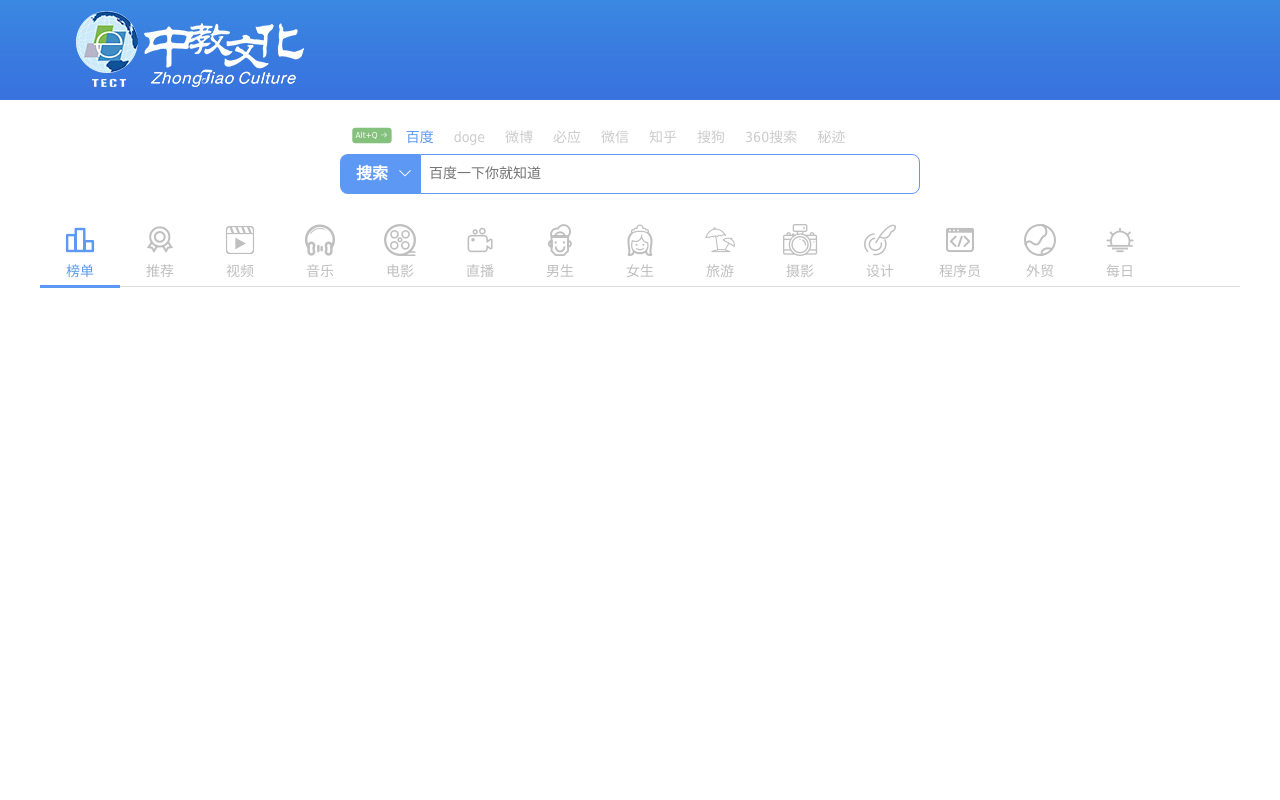
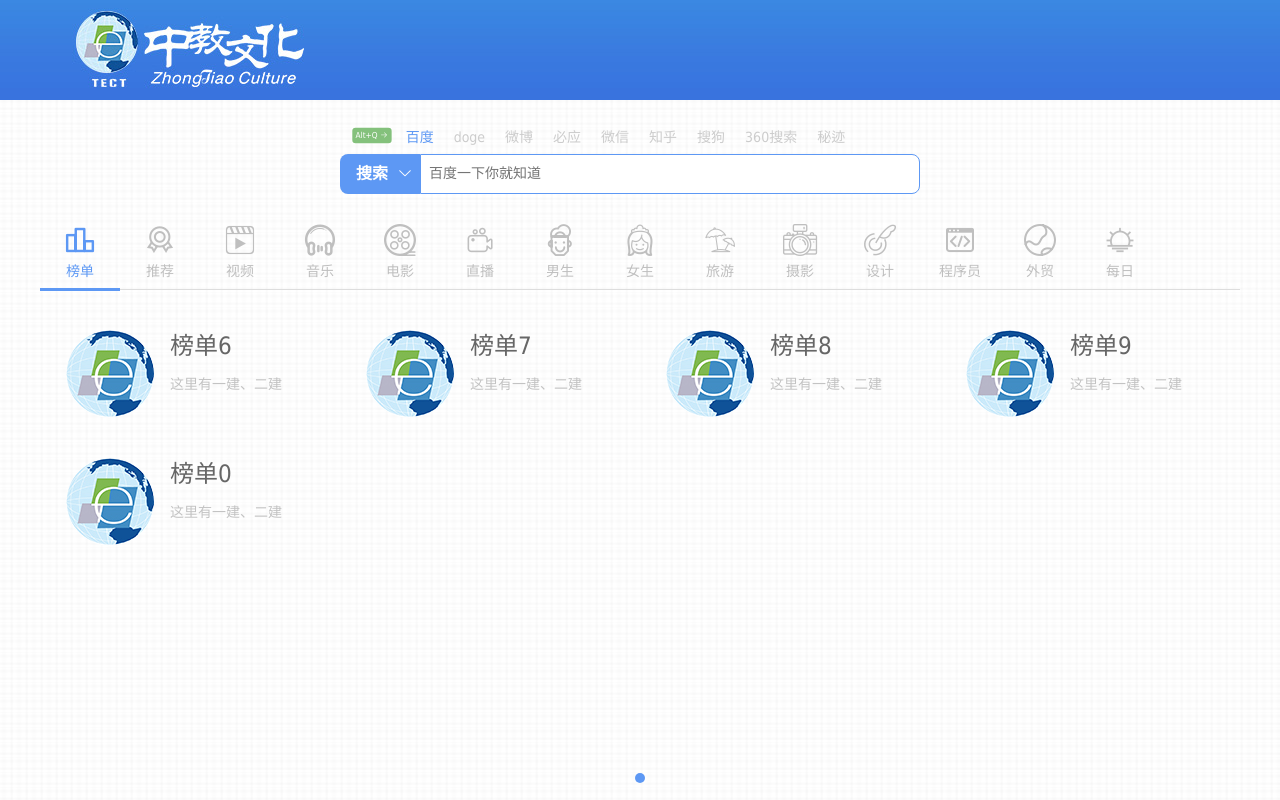
Before and after one commit to LeungZhenPang/unobb, a Vue app: page /#/bangdan in a window 1280 px wide. Built offline with nearby package versions, Linux system fonts and the light colour scheme.

Commit message:
完成基本结构

```diff
--- a/src/App.vue
+++ b/src/App.vue
@@ -6,65 +6,79 @@
     <div class="router-nav">
       <ul class="clearfix">
         <router-link
-        v-for="(item,index) in routerNavData"
-        :key="index"
-        :class="{active: routerNavIndex == index}"
-        @click.native="routerNavIndex = index"
-        :to="'/'+ item.link"
-        tag="li">
-          <span class="iconfont" :class="item.icon"></span><br>
+          v-for="(item,index) in routerNavData"
+          :key="index"
+          :class="{active: item.link == $route.params.name}"
+          @click.native="routerNavIndex = index"
+          :to="'/'+ item.link"
+          tag="li"
+        >
+          <span class="iconfont" :class="item.icon"></span>
+          <br />
           {{item.name}}
+          <div class="line"></div>
         </router-link>
       </ul>
-      <div class="line" :style="{left:routerNavIndex * 80 + 'px'}"></div>
     </div>
 
     <router-view></router-view>
-
   </div>
 </template>
 
 <script>
-import './assets/font/iconfont.css'
-import Nav from './components/Nav'
+import "./assets/font/iconfont.css";
+import Nav from "./components/Nav";
 export default {
-  name: 'app',
+  name: "app",
   data() {
     return {
-      routerNavIndex: 0,    //路由导航索引
-      routerNavData: [      //路由导航渲染数据
-        {name: '榜单', link: 'bangdan', icon: 'icon-bangdan'},
-        {name: '推荐', link: 'tuijian', icon: 'icon-tuijian'},
-        {name: '视频', link: 'shipin', icon: 'icon-shipin'},
-        {name: '音乐', link: 'yinyue', icon: 'icon-tubiaozhizuomobanyihuifu-'},
-        {name: '电影', link: 'dianying', icon: 'icon-dianying'},
-        {name: '直播', link: 'zhibo', icon: 'icon-airudiantubiaohuizhi-zhuanqu_zhibojian'},
-        {name: '男生', link: 'nansheng', icon: 'icon-nanxing'},
-        {name: '女生', link: 'nvsheng', icon: 'icon-iconnvhai'},
-        {name: '旅游', link: 'lvyou', icon: 'icon-lvyou'},
-        {name: '摄影', link: 'sheying', icon: 'icon-ziyuan'},
-        {name: '设计', link: 'sheji', icon: 'icon-shejishi1'},
-        {name: '程序员', link: 'chengxuyuan', icon: 'icon-daimaguanli'},
-        {name: '外贸', link: 'waimao', icon: 'icon-maoyijinchukoulingshoupifa'},
-        {name: '每日', link: 'meiri', icon: 'icon-taiyang'}
+      routerNavData: [
+        //路由导航渲染数据
+        { name: "榜单", link: "bangdan", icon: "icon-bangdan" },
+        { name: "推荐", link: "tuijian", icon: "icon-tuijian" },
+        { name: "视频", link: "shipin", icon: "icon-shipin" },
+        {
+          name: "音乐",
+          link: "yinyue",
+          icon: "icon-tubiaozhizuomobanyihuifu-"
+        },
+        { name: "电影", link: "dianying", icon: "icon-dianying" },
+        {
+          name: "直播",
+          link: "zhibo",
+          icon: "icon-airudiantubiaohuizhi-zhuanqu_zhibojian"
+        },
+        { name: "男生", link: "nansheng", icon: "icon-nanxing" },
+        { name: "女生", link: "nvsheng", icon: "icon-iconnvhai" },
+        { name: "旅游", link: "lvyou", icon: "icon-lvyou" },
+        { name: "摄影", link: "sheying", icon: "icon-ziyuan" },
+        { name: "设计", link: "sheji", icon: "icon-shejishi1" },
+        { name: "程序员", link: "chengxuyuan", icon: "icon-daimaguanli" },
+        {
+          name: "外贸",
+          link: "waimao",
+          icon: "icon-maoyijinchukoulingshoupifa"
+        },
+        { name: "每日", link: "meiri", icon: "icon-taiyang" }
       ]
-    }
+    };
   },
   components: {
     Nav
   }
-}
+};
 </script>
 
 <style lang="less" scoped>
 @baseColor: #5d98f4;
-body {
-  background:url('./assets/images/body_bg.jpg')
+#app {
+  height: 100%;
+  background: url("./assets/images/body_bg.jpg");
 }
 .router-nav {
   position: relative;
   width: 1200px;
-  margin: 30px auto;
+  margin: 30px auto 20px;
   border-bottom: 1px solid #ddd;
   li {
     float: left;
@@ -79,6 +93,9 @@
     }
     &.active {
       color: @baseColor;
+      .line {
+        width: 80px;
+      }
     }
     span {
       font-size: 32px;
@@ -87,12 +104,13 @@
     }
   }
   .line {
-    position: absolute;
-    bottom: -2px;
-    width: 80px;
+    position: relative;
+    top: 10px;
+    margin: 0 auto;
+    width: 0px;
     height: 3px;
     background: @baseColor;
-    transition: all .3s ease-in-out
+    transition: all 0.3s ease-in-out;
   }
 }
 </style>
--- a/src/assets/css/reset.css
+++ b/src/assets/css/reset.css
@@ -11,7 +11,7 @@
 body,
 button, input, select, textarea { /* for ie */
     /*font: 14px/1 Tahoma, Helvetica, Arial, "宋体", sans-serif;*/
-    font: 14px/1 Tahoma, Helvetica, Arial, "\5b8b\4f53", sans-serif; /* 用 ascii 字符表示，使得在任何编码下都无问题 */
+    font: 14px/1 "Microsoft YaHei", Tahoma, Helvetica, Arial, "\5b8b\4f53", sans-serif; /* 用 ascii 字符表示，使得在任何编码下都无问题 */
 }
 
 h1 { font-size: 18px; /* 18px / 12px = 1.5 */ }
@@ -73,3 +73,7 @@
 .clearfix { zoom: 1; }
 .tb:before { content: ""; display: table; }
 div, li, ul { box-sizing: border-box; }
+body,html {
+    width: 100%;
+    height: 100%;
+}
--- a/src/router/index.js
+++ b/src/router/index.js
@@ -1,10 +1,12 @@
 import Vue from 'vue'
 import VueRouter from 'vue-router'
+import IconView from '../views/icon-view/IconView.vue'
 
 Vue.use(VueRouter)
 
 const routes = [
-
+  { path: '/', redirect: '/bangdan' },
+  { path: '/:name', component: IconView,}
 ]
 
 const router = new VueRouter({
--- /dev/null
+++ b/src/views/icon-view/IconView.vue
@@ -0,0 +1,225 @@
+<template>
+  <div class="wrap" @mousewheel="go">
+    <ul class="clearfix content" v-for="(items,index) in curData" :key='index' v-show='curIndex == index'>
+      <li v-for="(item,n) in items">
+        <a class="clearfix" :href="item.link" :key='n' target='_blank'>
+          <img :src='"./images/"+item.pic+".jpg"' :alt="item.name" />
+          <div>
+            <h3>{{item.name}}</h3>
+            <p>{{item.description}}</p>
+          </div>
+        </a>
+      </li>
+    </ul>
+    <ul class="clearfix xiaoyuandian" :style="{marginLeft: -curData.length * 10 + 'px'}">
+      <li v-for="(items,index) in curData" :class="{active:curIndex == index}" :key='index' @click="curIndex = index"></li>
+    </ul>
+  </div>
+</template>
+
+<script>
+export default {
+  data() {
+    return {
+      curIndex: 0, //当前索引
+      curData: [], //当前显示数据
+      showCount: 4,        //显示网页数
+      webData: {
+        tuijian: [
+          {
+            name: "推荐1",
+            description: "这里有一建、二建",
+            pic: "zhongjiaowenhua",
+            link: "https://www.baidu.com"
+          },
+          {
+            name: "推荐2",
+            description: "这里有一建、二建",
+            pic: "zhongjiaowenhua",
+            link: "https://www.baidu.com"
+          },
+          {
+            name: "推荐3",
+            description: "这里有一建、二建",
+            pic: "zhongjiaowenhua",
+            link: "https://www.baidu.com"
+          },
+          {
+            name: "推荐4",
+            description: "这里有一建、二建",
+            pic: "zhongjiaowenhua",
+            link: "https://www.baidu.com"
+          },
+          {
+            name: "推荐5",
+            description: "这里有一建、二建",
+            pic: "zhongjiaowenhua",
+            link: "https://www.baidu.com"
+          }
+        ],
+        bangdan: [
+          {
+            name: "榜单6",
+            description: "这里有一建、二建",
+            pic: "zhongjiaowenhua",
+            link: "https://www.baidu.com"
+          },
+          {
+            name: "榜单7",
+            description: "这里有一建、二建",
+            pic: "zhongjiaowenhua",
+            link: "https://www.baidu.com"
+          },
+          {
+            name: "榜单8",
+            description: "这里有一建、二建",
+            pic: "zhongjiaowenhua",
+            link: "https://www.baidu.com"
+          },
+          {
+            name: "榜单9",
+            description: "这里有一建、二建",
+            pic: "zhongjiaowenhua",
+            link: "https://www.baidu.com"
+          },
+          {
+            name: "榜单0",
+            description: "这里有一建、二建",
+            pic: "zhongjiaowenhua",
+            link: "https://www.baidu.com"
+          }
+        ]
+      },
+    };
+  },
+  methods: {
+      //滚动切屏
+      go(){
+          if(event.wheelDelta < 0 && this.curIndex < this.curData.length-1) {
+              this.curIndex += 1
+          }else if (event.wheelDelta > 0 && this.curIndex > 0){
+              this.curIndex -= 1
+          }
+      },
+        //转换成二维数组
+      transformArr(arr) {
+        let remainHeigth = document.body.clientHeight - 310
+        this.showCount = parseInt(remainHeigth/128) * 4
+        this.curData = [];
+        let minArr = [];
+        arr.forEach((item, index) => {
+          minArr.push(item);
+          if (minArr.length == this.showCount || arr.length - 1 == index) {
+            this.curData.push(minArr);
+            minArr = [];
+          }
+        });
+        if(this.curIndex > this.curData.length-1){this.curIndex = this.curData.length - 1}  //页数变少时索引到最后页
+      }
+  },
+  watch: {
+    $route(to, from) {
+      this.transformArr(this.webData[this.$route.params.name])
+      this.curIndex = 0
+    }
+  },
+  created() {
+    this.transformArr(this.webData[this.$route.params.name])
+  },
+  mounted() {
+      //监听窗口变化转换数组
+    window.addEventListener('resize',() => {
+        this.transformArr(this.webData[this.$route.params.name])
+    })
+  }
+};
+</script>
+
+<style lang="less" scoped>
+.wrap {
+  width: 1200px;
+  margin: 0 auto;
+}
+.content {
+  li {
+    position: relative;
+    float: left;
+    width: 248px;
+    height: 88px;
+    margin: 20px 26px;
+    &:hover {
+      img {
+        top: -6px;
+      }
+      h3 {
+        color: #5d98f4;
+        margin-left: 4px;
+      }
+      &::after {
+        opacity: 0.6;
+      }
+    }
+    &::after {
+      content: "";
+      width: 60px;
+      height: 2px;
+      background: #000;
+      position: absolute;
+      left: 14px;
+      top: 88px;
+      border-radius: 50%;
+      -webkit-filter: blur(3px);
+      filter: blur(3px);
+      opacity: 0;
+      transition: all 0.2s ease-out;
+      -webkit-transition: all 0.2s ease-out;
+    }
+    img {
+      position: relative;
+      top: 0;
+      float: left;
+      border-radius: 44px;
+      transition: all 0.3s ease-out;
+    }
+    div {
+      float: left;
+      width: 144px;
+      padding-left: 16px;
+      h3 {
+        margin-bottom: 10px;
+        font-size: 24px;
+        line-height: 32px;
+        font-weight: 500;
+        color: #666;
+        transition: all 0.3s ease-out;
+      }
+      p {
+        font-size: 14px;
+        line-height: 24px;
+        color: #c3c3c3;
+        display: -webkit-box; /*将对象作为弹性伸缩盒子模型显示*/
+        -webkit-box-orient: vertical; /*设置或检索伸缩盒对象的子元素的排列方式*/
+        -webkit-line-clamp: 2; /*用来限制在一个块元素显示的文本的行数*/
+        overflow: hidden;
+      }
+    }
+  }
+}
+.xiaoyuandian {
+  position: absolute;
+  bottom: 10px;
+  left: 50%;
+  li {
+    display: inline-block;
+    width: 10px;
+    height: 10px;
+    margin: 5px;
+    border-radius: 5px;
+    background: #ccc;
+    cursor: pointer;
+    &.active {
+      background: #5d98f4;
+    }
+  }
+}
+</style>
```
Also changed, not shown: src/views/icon-view/images/zhongjiaowenhua.jpg (added), vue.config.js (indentation only).
